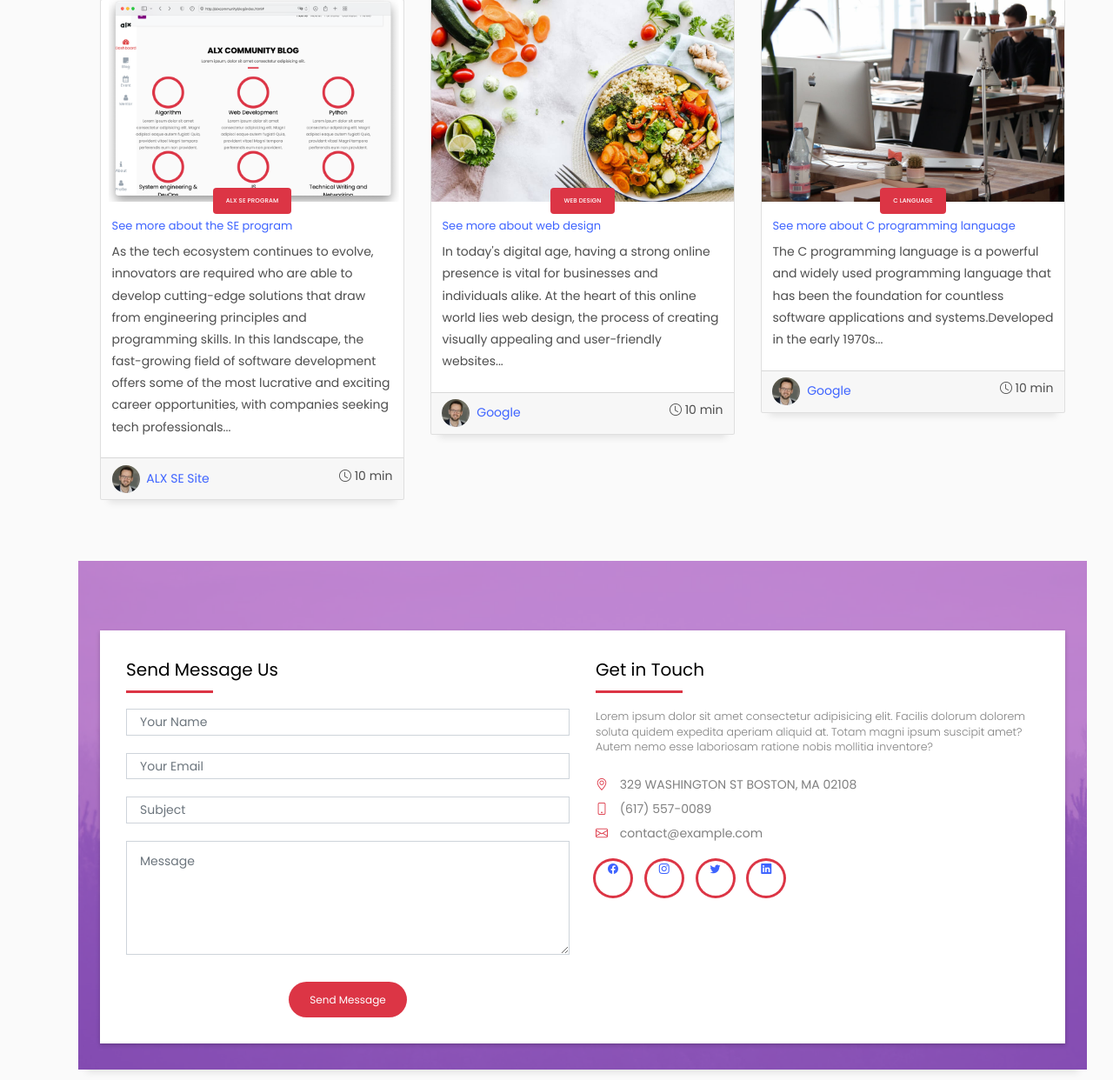
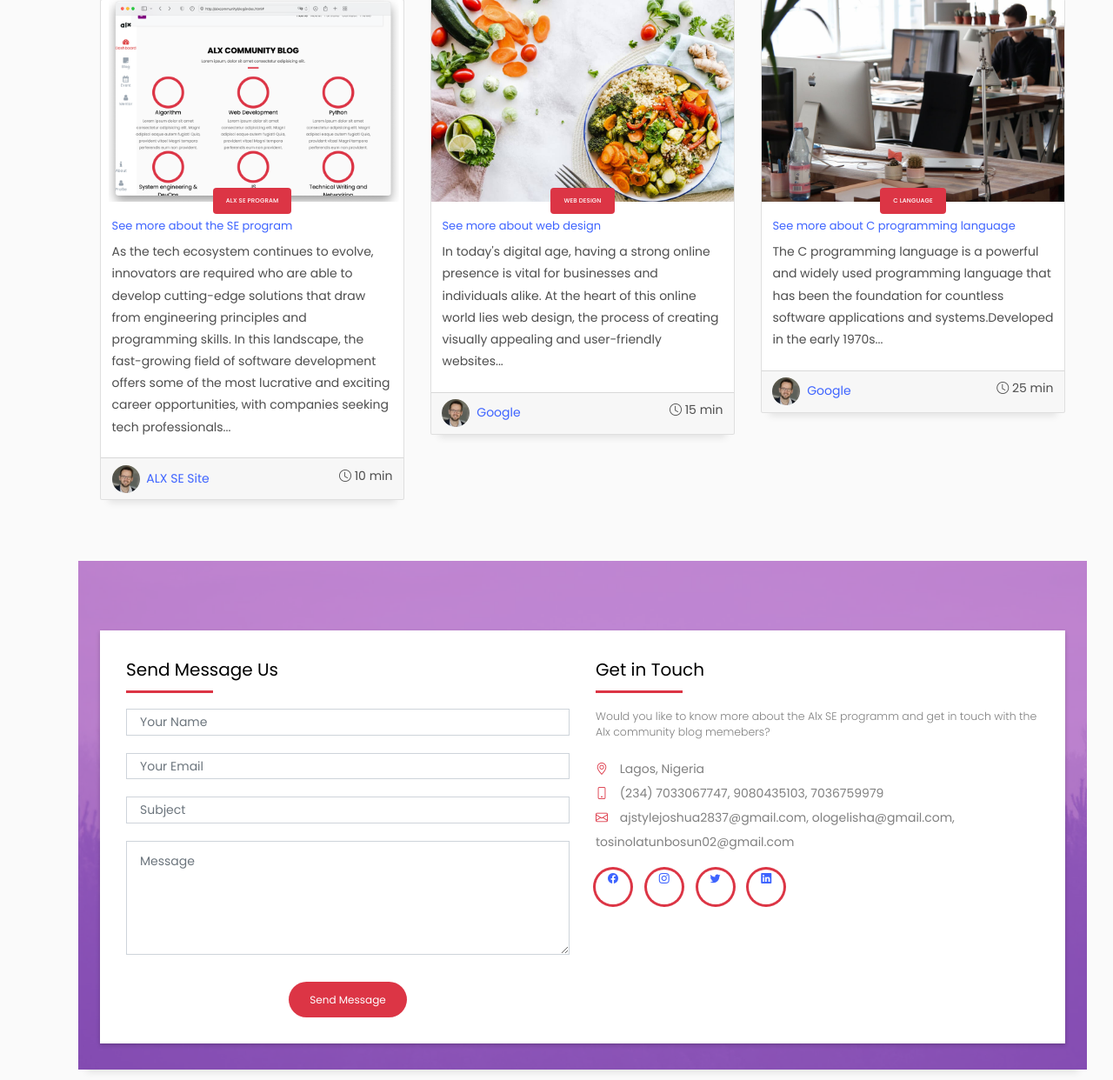
Before and after one commit to Eminent6916/alxcommunityblog, a Flask app: page / in a window 1280 px wide. Shown: the part 1951-3193 px from the top of the page at 87% size. Run offline with Flask 3, Linux system fonts and the light colour scheme; some libraries are stand-ins or nearby versions; some web fonts are replaced.

Commit message:
index changes

```diff
--- a/backend/website/templates/index.html
+++ b/backend/website/templates/index.html
@@ -189,7 +189,7 @@
                   </a>
                 </div>
                 <div class="post-date">
-                  <span class="bi bi-clock"></span> 10 min
+                  <span class="bi bi-clock"></span> 15 min
                 </div>
               </div>
             </div>
@@ -218,7 +218,7 @@
                   </a>
                 </div>
                 <div class="post-date">
-                  <span class="bi bi-clock"></span> 10 min
+                  <span class="bi bi-clock"></span> 25 min
                 </div>
               </div>
             </div>
@@ -285,15 +285,12 @@
                     </div>
                     <div class="more-info">
                       <p class="lead">
-                        Lorem ipsum dolor sit amet consectetur adipisicing elit. Facilis dolorum dolorem soluta quidem
-                        expedita aperiam aliquid at.
-                        Totam magni ipsum suscipit amet? Autem nemo esse laboriosam ratione nobis
-                        mollitia inventore?
+                        Would you like to know more about the Alx SE programm and get in touch with the Alx community blog memebers?
                       </p>
                       <ul class="list-ico">
-                        <li><span class="bi bi-geo-alt"></span> 329 WASHINGTON ST BOSTON, MA 02108</li>
-                        <li><span class="bi bi-phone"></span> (617) 557-0089</li>
-                        <li><span class="bi bi-envelope"></span> contact@example.com</li>
+                        <li><span class="bi bi-geo-alt"></span> Lagos, Nigeria</li>
+                        <li><span class="bi bi-phone"></span> (234) 7033067747, 9080435103, 7036759979</li>
+                        <li><span class="bi bi-envelope"></span> ajstylejoshua2837@gmail.com, ologelisha@gmail.com, tosinolatunbosun02@gmail.com</li>
                       </ul>
                     </div>
                     <div class="socials">
```
